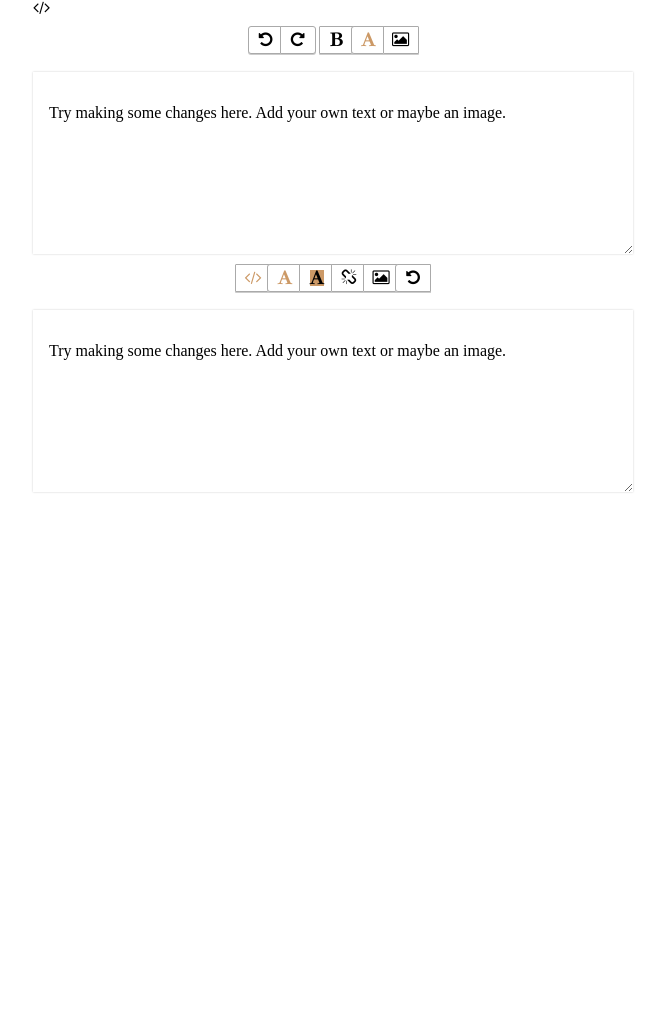
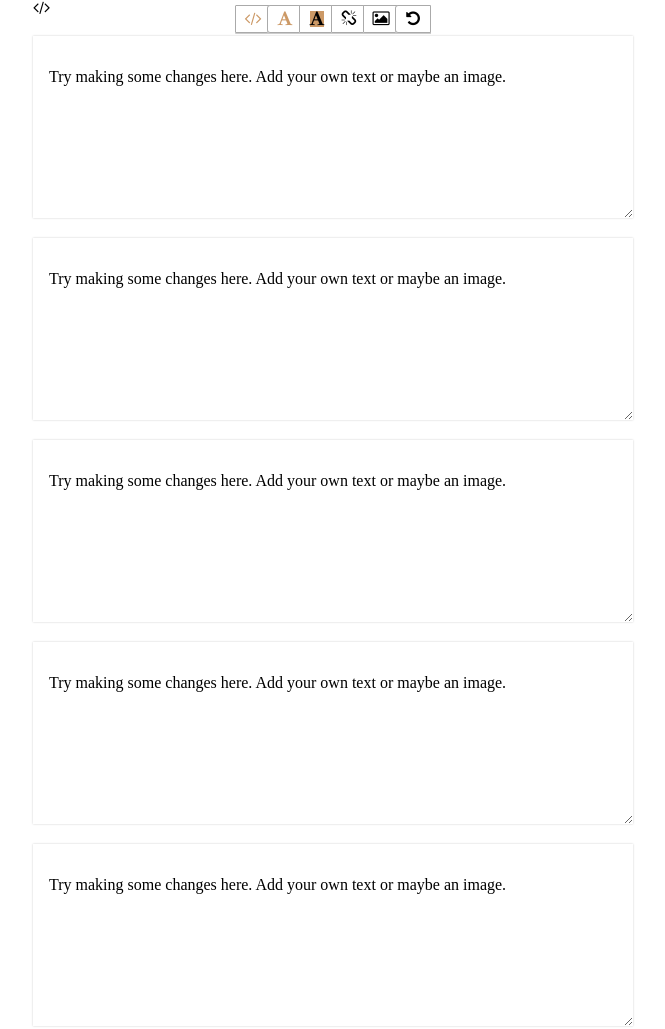
Before and after one commit to cryingpotat0/simple-rich-text-editor, a plain HTML site: page index.html in a window 1280 px wide. Shown: the top 1029 px of the page, without its empty margins (307-972 px from the left). Before the commit the page ends 800 px from the top, so only its background shows below. Drawn offline with nearby package versions, Linux system fonts and the light colour scheme.

Commit message:
created generateN and fixed toolbar

```diff
--- a/css/main.css
+++ b/css/main.css
@@ -89,6 +89,10 @@ a.palette-item:hover {
   display: none;
 }
 
+.code-palette {
+  margin-left: -7px;
+  width: 100px !important;
+}
 .fore-wrapper,
 .back-wrapper,
 .code-wrapper {
@@ -144,3 +148,11 @@ a.palette-item:hover {
   margin: 1px;
   z-index: 1000;
 }
+
+.fixed-toolbar {
+  position: fixed;
+  left: 50%;
+  transform: translate(-50%,0);
+  top: -5;
+  z-index: 1000;
+}
--- a/index.html
+++ b/index.html
@@ -11,9 +11,10 @@
 
     <i class = "fa fa-code"></i>
     <div class = "main-container">
+      <div class = "main-container-2">
+      </div>
     </div>
-    <div class = "main-container-2">
-    </div>
+    <div style="background-color:blue; height: 600px; width: 100%"></div>
 
     <script src="./js/jquery-1.9.1.min.js"></script>
     <script src="./js/prism.min.js"></script>
--- a/js/main.js
+++ b/js/main.js
@@ -1,6 +1,6 @@
-var textEditor = new TextEditor('.main-container');
-textEditor.init();
-textEditor.show();
 
 var textEditor = new TextEditor('.main-container-2');
-var te = textEditor.init(["code", "forecolor", "backcolor", "unlink", "insertimage", "undo"]).show();
+//textEditor.init();
+//textEditor.show()
+textEditor.generateN(6, ["code", "forecolor", "backcolor", "unlink", "insertimage", "undo"]);
+textEditor.singleToolbar();
--- a/js/texteditor.js
+++ b/js/texteditor.js
@@ -1,12 +1,34 @@
 var TextEditor = function(containerName) {
   //PROTOTYPE FUNCTIONS
+  TextEditor.prototype.generateN = function(n, options) {
+    var current_elem = $(this.name);
+    var current_parent = current_elem.parent();
+    this.count = n;
+    current_elem.remove();
+    for (var i=0; i<n; i++) {
+      newClass = this.name.replace(/\./g,'') + i.toString();
+      current_parent.append('<div class=' + newClass + '></div>');
+      var textEditor = new TextEditor('.' + newClass);
+      textEditor.init(options);
+      textEditor.show();
+    }
+  }
+
+  TextEditor.prototype.singleToolbar = function() {
+    var fixed_toolbar = $(this.name + '0 .toolbar');
+    fixed_toolbar.addClass('fixed-toolbar');
+    for (var i=1; i < this.count; i++) {
+      $(this.name + i.toString() + ' .toolbar').hide();
+    }
+  }
+
   TextEditor.prototype.persistData = function(data) {
     $(this.name + ' #editor').append(data);
     var _this = this;
     var parsed = $.parseHTML(data);
     var codeflask_objects = { }
     for (var elem of parsed) {
-      if (elem.className == 'CodeFlask') {
+      if (elem.className === 'CodeFlask') {
         var curr_lang = _this.getFlaskLanguage(elem)
         if (curr_lang === 'STOP') { break; }
         if (curr_lang === 'javascript') { curr_lang = 'js'; }
@@ -15,7 +37,7 @@ var TextEditor = function(containerName) {
     }
     for (var codeflask in codeflask_objects) {
       var flask = new CodeFlask;
-      flask.runAll('#' + codeflask, {language: codeflask_objects[codeflask]});
+      flask.run('#' + codeflask, {language: codeflask_objects[codeflask]});
     }
   }
 
@@ -36,19 +58,19 @@ var TextEditor = function(containerName) {
 
   TextEditor.prototype.addCodelinkListeners = function() {
     var _this = this;
-    $('.code-wrapper').hover(function(){
-      _this.correct_range = window.getSelection().getRangeAt(0);
+    $(this.name + ' .toolbar .code-wrapper').hover(function(){
+      try { _this.correct_range = window.getSelection().getRangeAt(0); }
+      catch(e) { }
     })
-    $('.language-link').click(function() {
+    $(this.name + ' .toolbar .code-wrapper .code-palette .language-link').click(function() {
       _this.addCodeBlock(_this.languageMap[$(this).text()], _this.correct_range);
     })
   }
 
   TextEditor.prototype.createCodeSelector = function() {
-    var codePalette = $('.code-palette')
-    codePalette.css('width', '100px');
+    var codePalette = $(this.name + ' .toolbar .code-wrapper .code-palette')
     for(var language in this.languageMap) {
-      codePalette.append('<div class = "language-link" >'+language+'</a></div>');
+      codePalette.append('<div class = "language-link" >'+language+'</div>');
     }
   }
 
@@ -77,8 +99,9 @@ var TextEditor = function(containerName) {
         var flask = new CodeFlask;
         flask.run('#'+ id, {language: language});
         flask.update('/* Your Code Here */');
+      } else {
+        throw "Not in right box"
       }
-
     } catch(e) {
       window.alert('Please place the cursor inside the textbox');
     }
@@ -118,7 +141,7 @@ var TextEditor = function(containerName) {
     code: '<div class="code-wrapper"><i class="fa fa-code" style="color:#C96;"></i>'
       +'<div class="code-palette">'
       +  '</div>'
-      +'</div>'//'<a href="javascript:" data-command="codeblock"><i class="fa fa-code"></i></a>'
+      +'</div>'
 
   }
 
@@ -127,7 +150,6 @@ var TextEditor = function(containerName) {
       '<div class="toolbar">'
         + '</div>'
         + '<div id="editor" contenteditable>'
-      //      + '<div id="my-code-wrapper" style="height: 50px; padding:20px; border: 1px solid black"></div>'
         +   '<p>Try making some changes here. Add your own text or maybe an image.</p>'
         + '</div>'
     );
@@ -153,8 +175,10 @@ var TextEditor = function(containerName) {
 
 
   this.buildToolbar = function(toolbarOptions) {
+
     this.colorPalette = ['000000', 'FF9966', '6699FF', '99FF66', 'CC0000', '00CC00', '0000CC', '333333', '0066FF', 'FFFFFF'];
     this.toolbarOptions = toolbarOptions || ["undo", "redo", "bold", "forecolor", "insertimage"];
+
     var appendString = '';
     for(var option of this.toolbarOptions) {
       appendString += this.toolbarElements[option];
```
